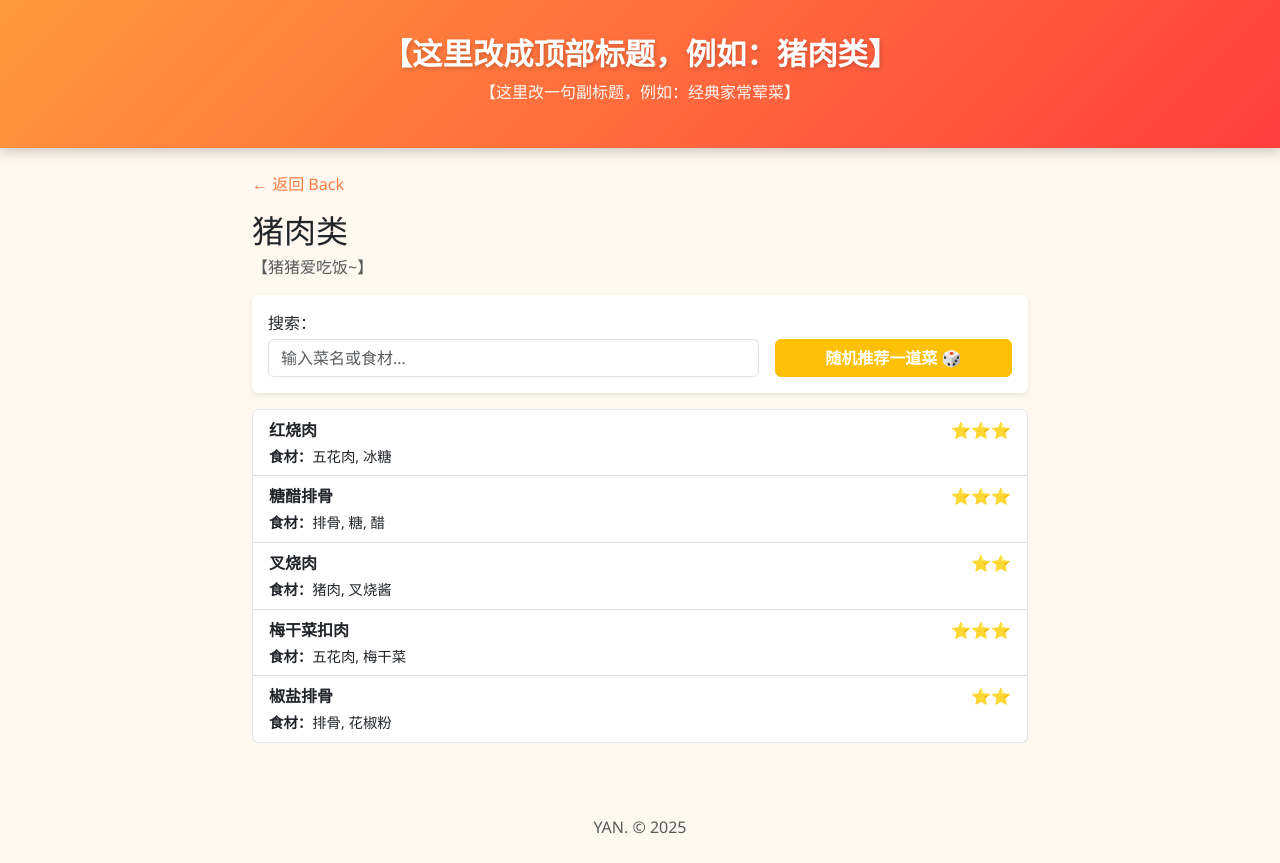
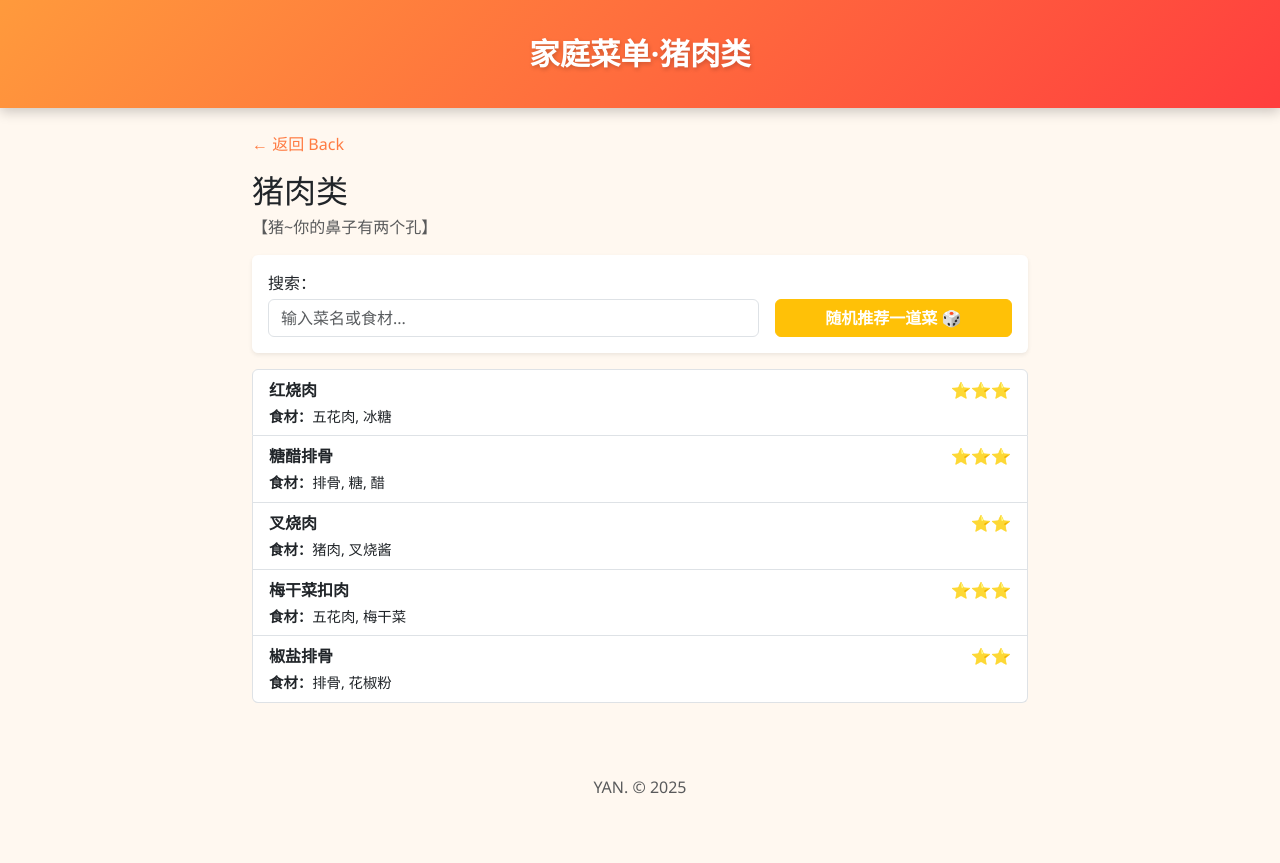
Before and after one commit to yanyaaaaa/family-menu, a plain HTML site: page category-pork.html in a window 1280 px wide. After the commit the page ends 823 px from the top, so only its background shows below. Drawn offline with nearby package versions, Linux system fonts and the light colour scheme.

Commit message:
Add files via upload
change pork

```diff
--- a/category-pork.html
+++ b/category-pork.html
@@ -2,7 +2,7 @@
 <html lang="zh-CN">
 <head>
   <meta charset="UTF-8">
-  <title>【这里改成分类页面标题】</title>
+  <title>家庭菜单·猪肉类</title>
   <meta name="viewport" content="width=device-width, initial-scale=1">
 
   <!-- Bootstrap CSS -->
@@ -13,7 +13,7 @@
 
   <style>
     body {
-      background: #fff8f0;
+      background: hwb(32 94% 0%);
       font-family: "Segoe UI", "PingFang SC", sans-serif;
     }
     .hero-header {
@@ -38,8 +38,7 @@
 
 <header class="hero-header">
   <div class="container">
-    <h1>【这里改成顶部标题，例如：猪肉类】</h1>
-    <p>【这里改一句副标题，例如：经典家常荤菜】</p>
+    <h1>家庭菜单·猪肉类</h1>
   </div>
 </header>
 
@@ -105,7 +104,7 @@
 <script>
   const CATEGORY_KEY = "pork";
   const CATEGORY_TITLE = "猪肉类";
-  const CATEGORY_SUBTITLE = "【猪猪爱吃饭~】";
+  const CATEGORY_SUBTITLE = "【猪~你的鼻子有两个孔】";
 </script>
 
 <!-- 分类逻辑 JS -->
```
